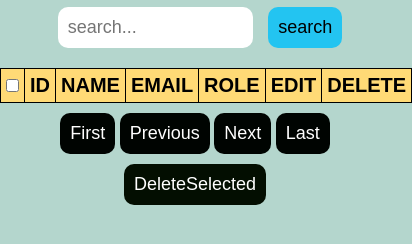
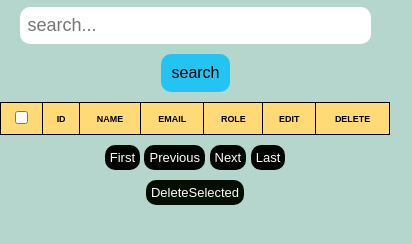
Before and after one commit to NIRMAL1996-CODE/Admin_UI_geektrust_2024, a plain HTML site: page index.html in a window 390 px wide. Shown: the part 40-284 px from the top of the page, 412 px wide, since content can reach past the window. Drawn offline with Linux system fonts and the light colour scheme; no server answers.

Commit message:
updated responsive

```diff
--- a/style.css
+++ b/style.css
@@ -86,3 +86,36 @@ td{
 .selected{
     background-color: grey;
 }
+
+@media (max-width: 768px)
+{
+    .search{
+        width: 90%;
+    }
+
+    .table{
+        font-size: 0.8em;
+    }
+    th, td{
+       padding: 8px;
+    }
+    .button, .deleteselected{
+        padding: 8px;
+        font-size: medium;
+    }
+}
+@media (max-width:480px){
+    th, td{
+        font-size: 0.7em;
+    }
+    .search{
+        padding: 8px;
+    }
+    .searchbtn{
+        font-size: medium;
+    }
+    .button, .deleteselected{
+        padding: 5px;
+        font-size: small;
+    }
+}
```
